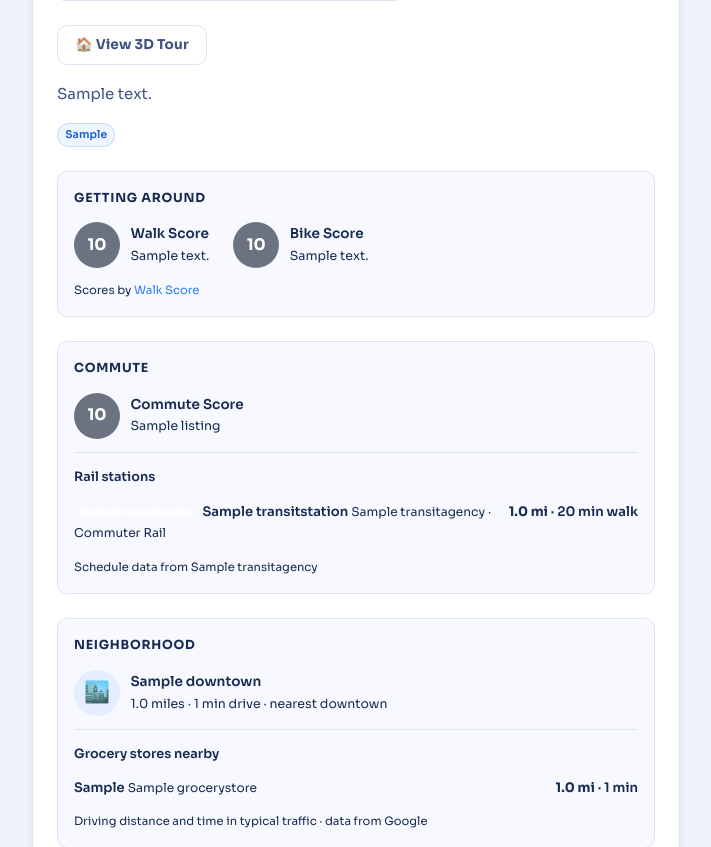
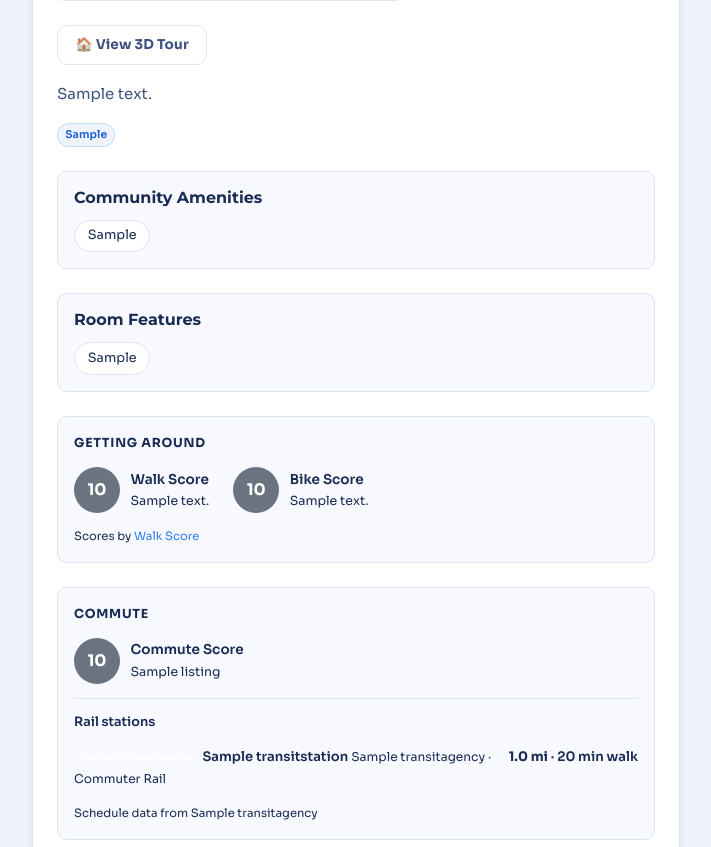
Before and after one commit to saichand003/listojo, a Django app: page /listing/1/ in a window 1280 px wide. Shown: the part 1121-1968 px from the top of the page, without its empty margins (232-943 px from the left). Run offline with Django 5.2, Linux system fonts and the light colour scheme; data comes from the database, SQL or seed files in the repository; both versions use the stored data as it was after the commit; tables that the repository leaves empty hold one stand-in row (values such as "Sample post"); grey boxes marked "Sample" are stand-in pictures.

Commit message:
updating the amenities catalogue

```diff
--- a/listings/forms.py
+++ b/listings/forms.py
@@ -33,6 +33,8 @@ class ListingForm(forms.ModelForm):
             'floor_plan_image',
             'virtual_tour_url',
             'tags',
+            'community_amenities',
+            'in_unit_amenities',
             # Properties-for-sale fields
             'year_built',
             'hoa_fee',
@@ -43,6 +45,19 @@ class ListingForm(forms.ModelForm):
                 'data-tag-input': 'true',
             }),
             'category': forms.Select(attrs={'required': True}),
+            'community_amenities': forms.TextInput(attrs={
+                'placeholder': 'Pool, Gym, Dog Park, Gated Entry'
+            }),
+            'in_unit_amenities': forms.TextInput(attrs={
+                'placeholder': 'Washer/Dryer, Dishwasher, Balcony, Walk-in Closet'
+            }),
+        }
+        # The detail page picks the heading from the property type; this form
+        # cannot, because the type is a select the seller is still filling in.
+        # So the labels here name both readings rather than guessing one.
+        labels = {
+            'community_amenities': 'Community / property amenities',
+            'in_unit_amenities': 'In-unit features',
         }
 
     ALLOWED_CATEGORIES = {'rentals', 'properties'}
--- a/listings/models.py
+++ b/listings/models.py
@@ -137,7 +137,67 @@ class ProximityDisplayMixin:
         return bool(self.nearest_downtown_id) or bool(self.grocery_cards)
 
 
-class Listing(ProximityDisplayMixin, models.Model):
+class AmenityDisplayMixin:
+    """
+    Read-only display helpers for the two amenity catalogues.
+
+    The split is shared-versus-private, not indoor-versus-outdoor: the first
+    card holds anything a resident shares with other residents or reaches
+    outside their own front door, the second holds what is behind that door and
+    theirs alone. That is the question a renter is actually asking — will I have
+    to book, queue for or share this? — so the same word can land in either
+    card: a laundry room is shared, a stacked unit in the closet is not.
+
+    The labels are conditional because `Listing` spans more than apartments.
+    "Community Amenities" is right for a complex and wrong for a single-family
+    house, where a pool is the owner's, so the label follows the property type.
+    `Community` is always a complex and always uses the community wording.
+    """
+
+    #: Property types where residents share facilities with other residents.
+    #: Everything else — house, single_family, ranch, basement, trailer, land —
+    #: has no community to speak of, so its first card is about the property.
+    SHARED_FACILITY_PROPERTY_TYPES = frozenset({
+        'apartment', 'condo', 'loft', 'studio', 'townhouse',
+    })
+
+    def get_amenities_list(self, field):
+        val = getattr(self, field, '') or ''
+        return [a.strip() for a in val.split(',') if a.strip()]
+
+    @property
+    def community_amenities_list(self):
+        return self.get_amenities_list('community_amenities')
+
+    @property
+    def in_unit_amenities_list(self):
+        return self.get_amenities_list('in_unit_amenities')
+
+    @property
+    def shared_amenities_label(self):
+        """Heading for the shared card — 'Community Amenities' or 'Property Features'."""
+        if getattr(self, 'property_type', None) in self.SHARED_FACILITY_PROPERTY_TYPES:
+            return 'Community Amenities'
+        return 'Property Features'
+
+    @property
+    def unit_amenities_label(self):
+        """
+        Heading for the private card.
+
+        A room rental is not a unit — the tenant gets a bedroom inside someone
+        else's home — so the wording follows what is actually being let.
+        """
+        if getattr(self, 'accommodation_type', None) == 'room':
+            return 'Room Features'
+        return 'In-Unit Features'
+
+    @property
+    def has_amenity_cards(self):
+        """True when either catalogue has something to show."""
+        return bool(self.community_amenities_list or self.in_unit_amenities_list)
+
+class Listing(AmenityDisplayMixin, ProximityDisplayMixin, models.Model):
     CATEGORY_CHOICES = [
         ('roommates', 'Roommates'),
         ('rentals', 'Rentals'),
@@ -222,6 +282,14 @@ class Listing(ProximityDisplayMixin, models.Model):
     image = models.ImageField(upload_to='listing_images/', blank=True, null=True)
     tags = models.CharField(max_length=1000, blank=True, default='',
                             help_text='Comma-separated tags, e.g. pet-friendly, parking, furnished')
+
+    # Displayed as two catalogues, not as search filters — `tags` stays the
+    # filterable field. The help text carries the shared/private split because
+    # there is no controlled vocabulary: whoever types the row decides.
+    community_amenities = models.CharField(max_length=2000, blank=True, default='',
+        help_text='Shared or outside your door, comma-separated: Pool, Gym, Dog Park, Gated Entry')
+    in_unit_amenities   = models.CharField(max_length=2000, blank=True, default='',
+        help_text='Yours alone, behind your door, comma-separated: Washer/Dryer, Dishwasher, Balcony')
     created_at = models.DateTimeField(auto_now_add=True)
     view_count = models.PositiveIntegerField(default=0)
     bedrooms   = models.PositiveSmallIntegerField(null=True, blank=True,
@@ -531,7 +599,7 @@ class UserListingEvent(models.Model):
 
 # ── Community models ──────────────────────────────────────────────────────────
 
-class Community(ProximityDisplayMixin, models.Model):
+class Community(AmenityDisplayMixin, ProximityDisplayMixin, models.Model):
     STATUS_CHOICES = [
         ('active',   'Active'),
         ('draft',    'Draft'),
@@ -653,17 +721,10 @@ class Community(ProximityDisplayMixin, models.Model):
         parts = [self.address_line, self.city, self.state, self.zip_code, self.country]
         return ', '.join(p.strip() for p in parts if p and p.strip())
 
-    def get_amenities_list(self, field):
-        val = getattr(self, field, '') or ''
-        return [a.strip() for a in val.split(',') if a.strip()]
-
     @property
-    def community_amenities_list(self):
-        return self.get_amenities_list('community_amenities')
-
-    @property
-    def in_unit_amenities_list(self):
-        return self.get_amenities_list('in_unit_amenities')
+    def shared_amenities_label(self):
+        """Always the community wording — a Community is by definition a complex."""
+        return 'Community Amenities'
 
     @property
     def price_range(self):
--- a/listings/services/search.py
+++ b/listings/services/search.py
@@ -111,8 +111,16 @@ def _apply_listing_filters(listings_qs, params: SearchParams, user):
     if params.bedrooms_int is not None:
         listings = listings.filter(bedrooms=params.bedrooms_int)
     if params.quality_tags and not params.fmm:
+        # Amenity columns join `tags` here for the same reason the community
+        # branch below searches them: the same fact can be typed as a filter
+        # tag or entered in a catalogue, and a renter searching "balcony"
+        # should not care which box the seller used.
         for qt in params.quality_tags:
-            listings = listings.filter(tags__icontains=qt)
+            listings = listings.filter(
+                Q(tags__icontains=qt)
+                | Q(community_amenities__icontains=qt)
+                | Q(in_unit_amenities__icontains=qt)
+            )
     if params.min_price_val is not None:
         listings = listings.filter(price__gte=params.min_price_val)
     if params.max_price_val is not None:
--- /dev/null
+++ b/templates/listings/_amenity_cards.html
@@ -0,0 +1,36 @@
+{% comment %}
+The two amenity catalogues for one place.
+
+`place` is a Listing or a Community. Both carry `community_amenities` and
+`in_unit_amenities` on their own tables and inherit AmenityDisplayMixin, which
+also decides the headings — see that mixin for why the first one is conditional.
+
+`card_style` says where the cards sit. With nothing passed they are `.card`
+blocks on the page background, which is the community detail layout; listing
+detail nests them inside a `.card`, so it passes a tinted panel style instead.
+`chip_bg` inverts with it: a chip has to contrast with whatever is behind it,
+and the tinted panel is the same colour the chips use by default.
+{% endcomment %}
+{% with shared=place.community_amenities_list private=place.in_unit_amenities_list %}
+
+{# ── Shared: what you queue for, book, or walk outside your door to reach ── #}
+{% if shared %}
+<div {% if card_style %}style="{{ card_style }}"{% else %}class="card"{% endif %}>
+    <h2 style="font-size:1rem;font-weight:700;margin-bottom:.75rem;">{{ place.shared_amenities_label }}</h2>
+    <div style="display:flex;flex-wrap:wrap;gap:.45rem;">
+        {% for a in shared %}<span style="background:{{ chip_bg|default:"var(--surface-2)" }};border:1px solid var(--border);border-radius:999px;padding:.3rem .8rem;font-size:.8rem;">{{ a }}</span>{% endfor %}
+    </div>
+</div>
+{% endif %}
+
+{# ── Private: behind your own door, nobody else's ── #}
+{% if private %}
+<div {% if card_style %}style="{{ card_style }}"{% else %}class="card"{% endif %}>
+    <h2 style="font-size:1rem;font-weight:700;margin-bottom:.75rem;">{{ place.unit_amenities_label }}</h2>
+    <div style="display:flex;flex-wrap:wrap;gap:.45rem;">
+        {% for a in private %}<span style="background:{{ chip_bg|default:"var(--surface-2)" }};border:1px solid var(--border);border-radius:999px;padding:.3rem .8rem;font-size:.8rem;">{{ a }}</span>{% endfor %}
+    </div>
+</div>
+{% endif %}
+
+{% endwith %}
--- a/templates/listings/listing_detail.html
+++ b/templates/listings/listing_detail.html
@@ -522,6 +522,9 @@ document.addEventListener('keydown', function(e){ if (e.key === 'Escape') ldClos
             {% endif %}
             {% endwith %}
 
+            {# Nested inside the card above, so tinted panels with white chips. #}
+            {% include 'listings/_amenity_cards.html' with place=listing chip_bg="var(--surface)" card_style="margin-top:1.5rem;border:1px solid var(--border);border-radius:10px;padding:1rem;background:var(--surface-2);" %}
+
             {% include 'listings/_proximity_cards.html' with place=listing card_bg="var(--surface-2)" card_shadow="none" %}
 
             {# ── Nearby schools — GreatSchools ── #}
```
Also changed, not shown: templates/listings/community_detail.html (+2 -22 lines), .context-router/context-router.db, listings/migrations/0043_listing_community_amenities_and_more.py (added).
